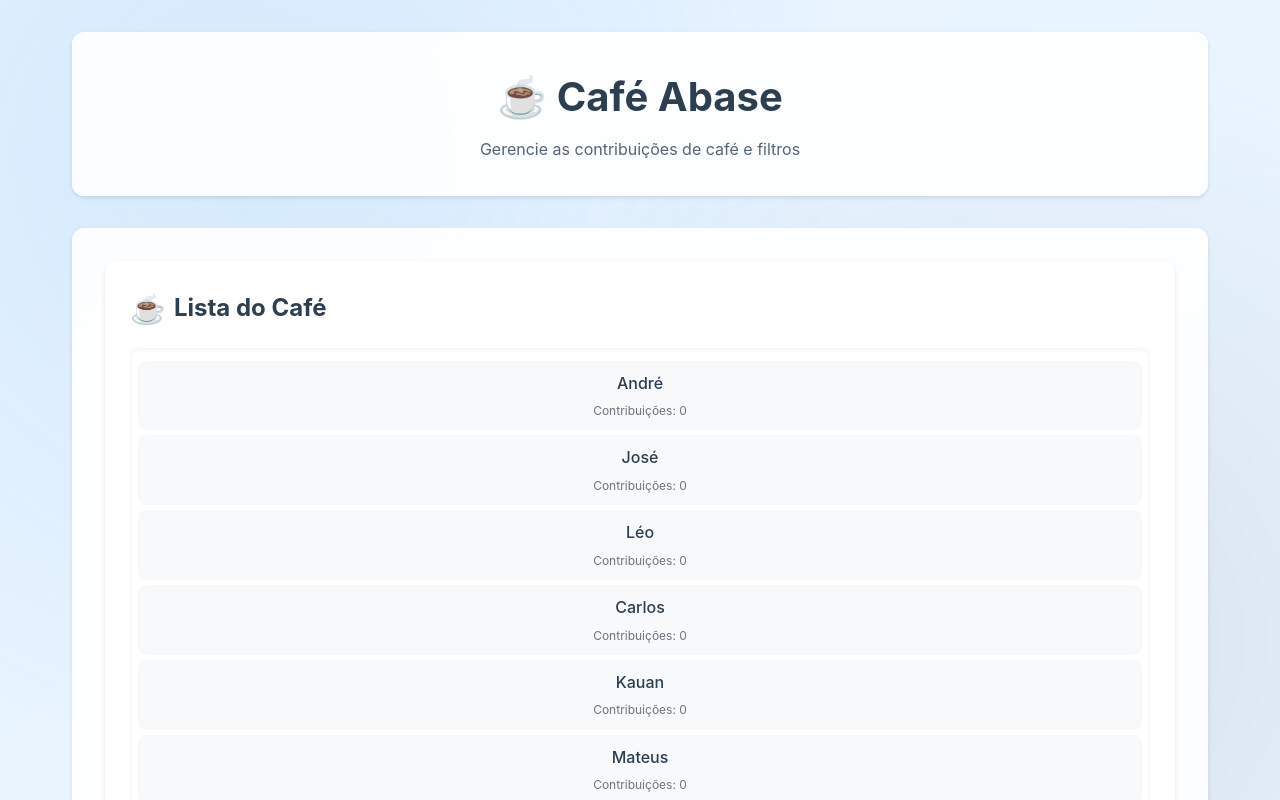
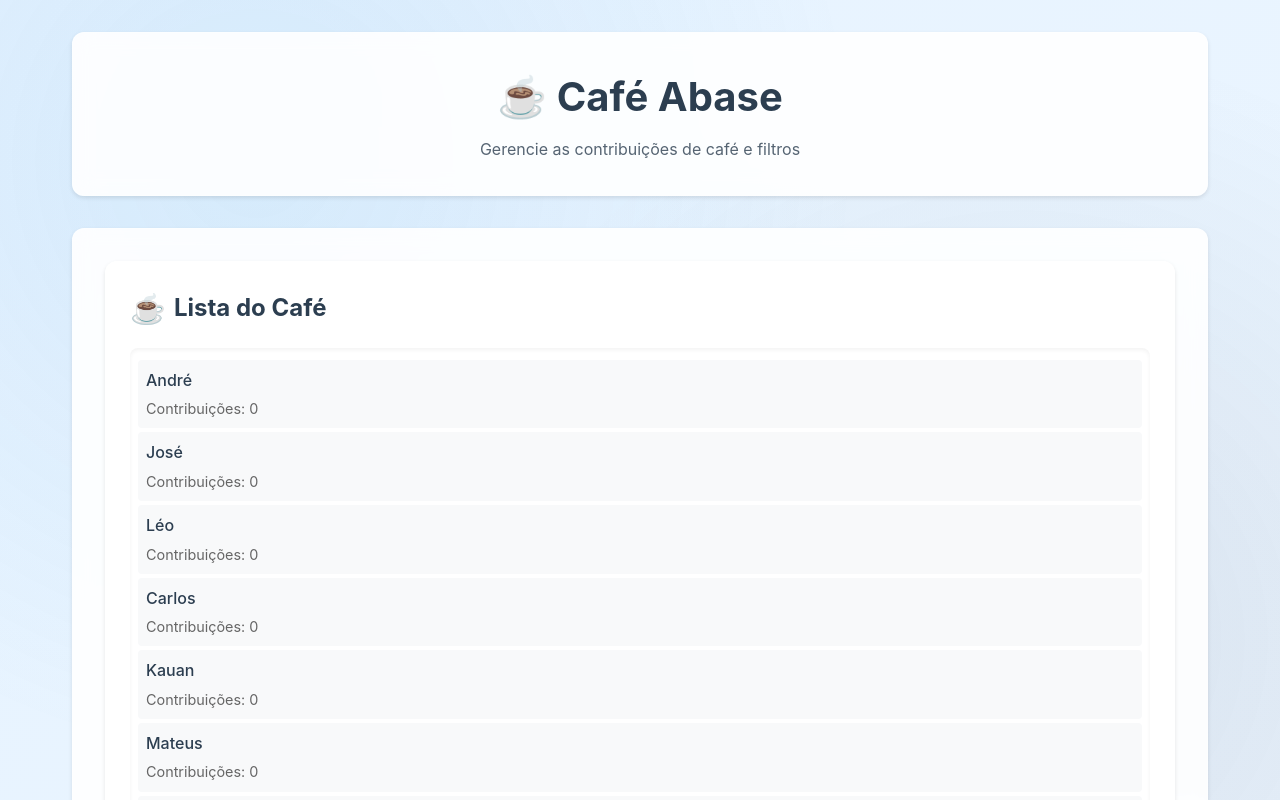
Before and after one commit to lwl2601/cafe, a React (Create React App) app in the folder client/: page / in a window 1280 px wide. Shown: the top 800 px of the page. Built offline with nearby package versions, Linux system fonts and the light colour scheme; no server answers.

Commit message:
Ajuste no design da lista para voltar ao formato anterior

```diff
--- a/client/src/App.css
+++ b/client/src/App.css
@@ -112,18 +112,16 @@ body {
 
 .list-item {
   display: flex;
-  flex-direction: column;
   align-items: center;
-  padding: 10px;
-  margin: 5px 0;
-  border-radius: 8px;
+  padding: 8px;
+  margin: 4px 0;
+  border-radius: 4px;
   background-color: #f8f9fa;
-  transition: all 0.3s ease;
 }
 
 .list-item.current {
-  background-color: #e9ecef;
-  border-left: 4px solid #0d6efd;
+  background-color: #e3f2fd;
+  border-left: 4px solid #2196f3;
 }
 
 .current-marker {
@@ -136,18 +134,17 @@ body {
 .person-info {
   display: flex;
   flex-direction: column;
-  align-items: center;
   width: 100%;
 }
 
 .person-name {
   font-weight: 500;
-  margin-bottom: 5px;
+  margin-bottom: 4px;
 }
 
 .contribution-count {
-  font-size: 12px;
-  color: #6c757d;
+  color: #666;
+  font-size: 0.9em;
 }
 
 .lists-container {
--- a/client/src/App.js
+++ b/client/src/App.js
@@ -236,7 +236,6 @@ function App() {
 
   const ListItem = ({person, isCurrent, type}) => (
     <div className={`list-item ${isCurrent ? 'current' : ''}`}>
-      {isCurrent && <div className="current-marker">👈 Próximo</div>}
       <div className="person-info">
         <div className="person-name">{person.name}</div>
         <div className="contribution-count">
```
